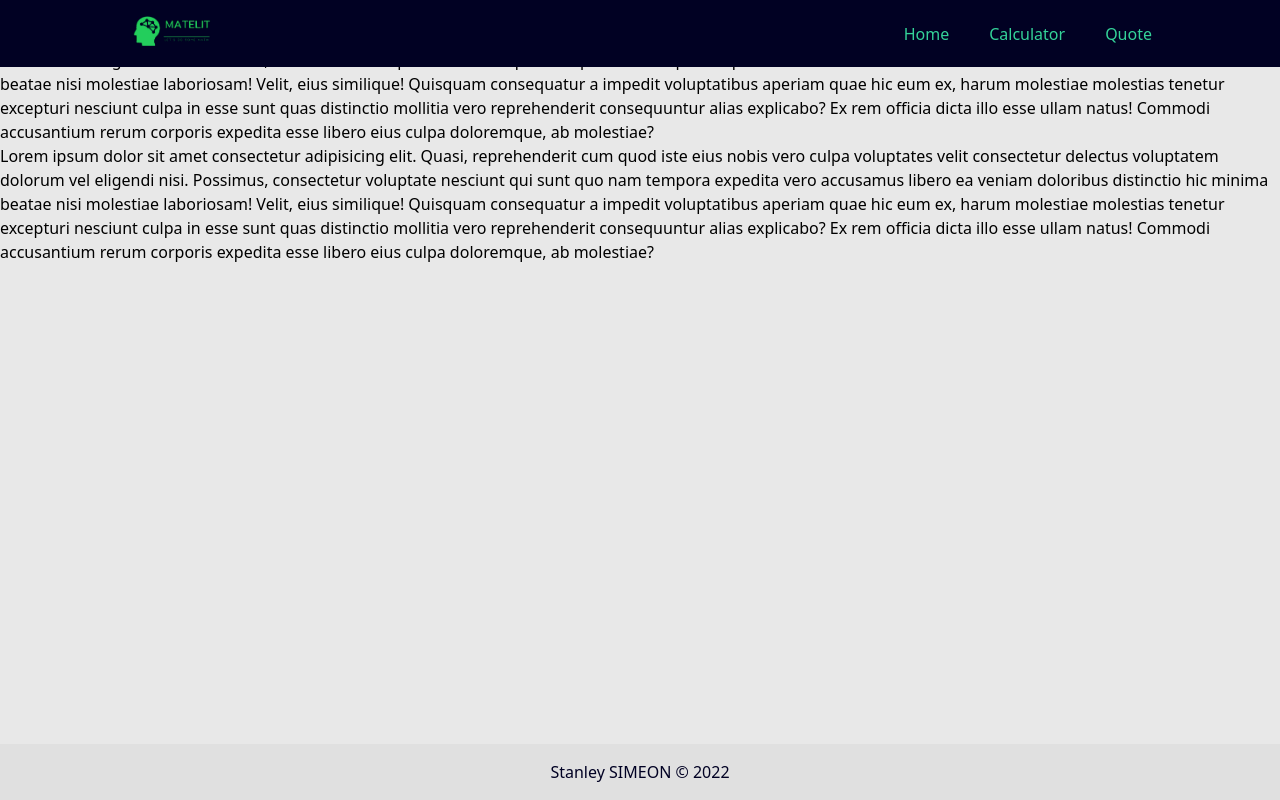
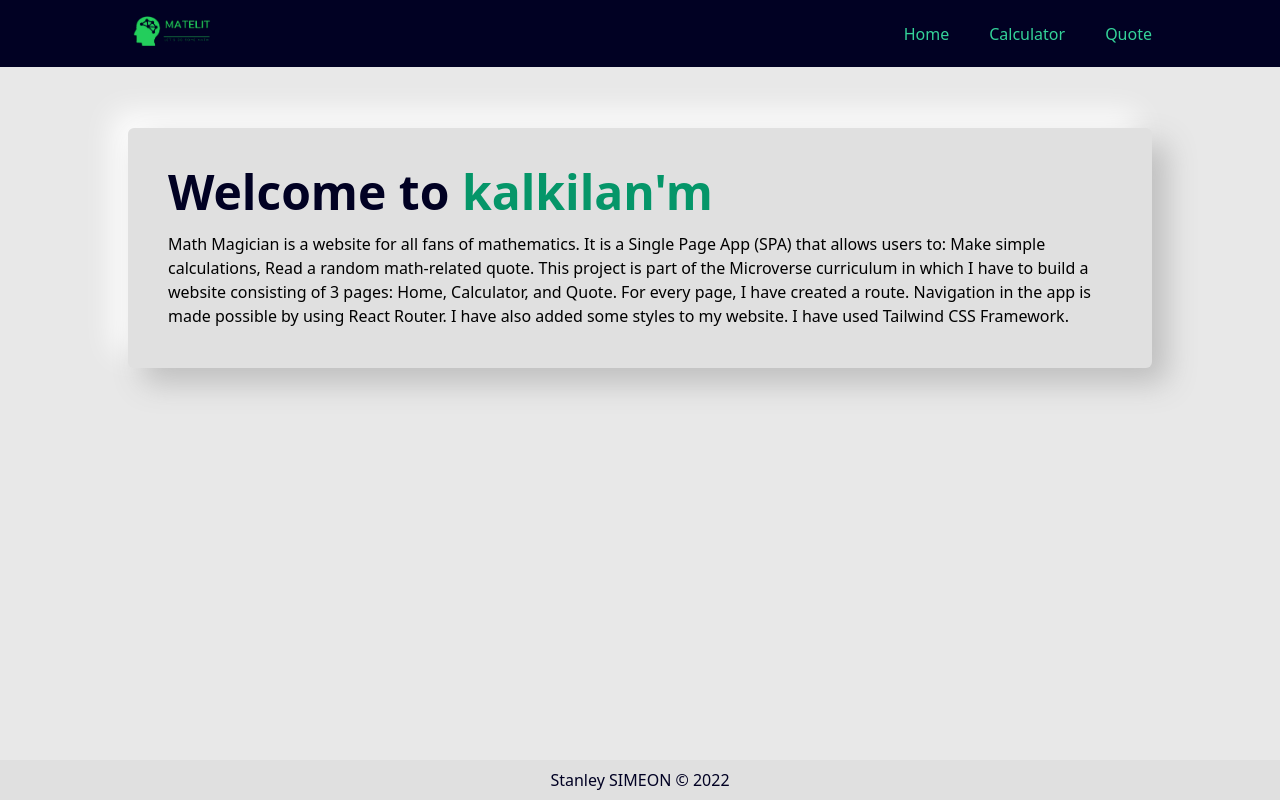
Before and after one commit to stanleySimeon/maths-magician, a React (Create React App) app: page /home in a window 1280 px wide. Built offline with nearby package versions, Linux system fonts and the light colour scheme.

Commit message:
Add style

```diff
--- a/package.json
+++ b/package.json
@@ -20,6 +20,8 @@
     "react-scripts": "^5.0.1",
     "tailwindcss": "^2.2.19",
     "web-vitals": "^2.1.4",
+    "wow": "^0.0.6",
+    "wowjs": "^1.1.3",
     "yarn": "^1.22.18"
   },
   "scripts": {
--- a/src/App.js
+++ b/src/App.js
@@ -1,5 +1,7 @@
-import { React } from 'react';
+/* eslint-disable react/prefer-stateless-function */
+import { React, Component } from 'react';
 import { BrowserRouter as Router, Routes, Route } from 'react-router-dom';
+import WOW from 'wowjs';
 import Navigation from './components/Navigation';
 import Home from './components/Home';
 import Calculator from './components/Calculator';
@@ -7,9 +9,16 @@ import Quote from './components/Quote';
 import Footer from './components/Footer';
 import './index.css';
 
-export default function App() {
+export default class App extends Component {
+  componentDidMount() {
+    new WOW.WOW({
+      live: false,
+    }).init();
+  }
+
+  render() {
     return (
-    <div className="App bg-math-background h-screen">
+      <div className="App relative">
         <Router>
           <Navigation />
           <Routes>
@@ -22,3 +31,4 @@ export default function App() {
       </div>
     );
   }
+}
--- a/src/components/Calculator.js
+++ b/src/components/Calculator.js
@@ -21,9 +21,24 @@ const Calculator = () => {
   };
   return (
     <>
-      <div className="px-2 md:px-16 lg:px-32 pt-28 lg:pt-36 flex flex-col justify-center items-center">
-        <h2 className="hidden">Let&apos;s do some math!</h2>
-        <div className="card bg-#e0e0e0 w-11/12 rounded-2xl p-4 md:w-8/12">
+      <div className="px-2 md:px-16 lg:px-32 pt-28 lg:pt-36 flex flex-col md:flex-row md:gap-8 justify-center items-center">
+        <h2 className="wow bounceIn hidden md:block text-7xl lg:text-8xl font-bold text-gray-900">
+          <span>
+            Let&apos;s do
+          </span>
+          {' '}
+          <span>
+            some
+          </span>
+          {' '}
+          <br />
+          {' '}
+          math
+          <span className="text-green-500">
+            !
+          </span>
+        </h2>
+        <div className="card bg-math-smartCard w-11/12 rounded-2xl p-4 md:w-8/12">
           <div className="bg-math-background shadow-md w-full h-12 md:h-20 mb-4 rounded-xl flex justify-end items-center text-xl md:text-3xl text-math-header text-opacity-95 px-4 font-semibold">
             {result}
           </div>
--- a/src/components/Home.js
+++ b/src/components/Home.js
@@ -3,34 +3,25 @@ import React from 'react';
 export default function Home() {
   return (
     <>
-      <div className="description">
-        <h2> Welcome to our page! </h2>
-        <p>
-          Lorem ipsum dolor sit amet consectetur adipisicing elit.
-          Quasi, reprehenderit cum quod iste eius nobis vero culpa voluptates
-          velit consectetur delectus voluptatem dolorum vel eligendi nisi.
-          Possimus, consectetur voluptate nesciunt qui sunt quo nam tempora
-          expedita vero accusamus libero ea veniam doloribus distinctio hic minima
-          <br />
-          beatae nisi molestiae laboriosam! Velit, eius similique! Quisquam consequatur a
-          impedit voluptatibus aperiam quae hic eum ex, harum molestiae molestias tenetur
-          excepturi nesciunt culpa in esse sunt quas distinctio mollitia vero reprehenderit
-          consequuntur alias explicabo? Ex rem officia dicta illo esse ullam natus! Commodi
-          accusantium rerum corporis expedita esse libero eius culpa doloremque, ab molestiae?
-        </p>
-        <p>
-          Lorem ipsum dolor sit amet consectetur adipisicing elit.
-          Quasi, reprehenderit cum quod iste eius nobis vero culpa voluptates
-          velit consectetur delectus voluptatem dolorum vel eligendi nisi.
-          Possimus, consectetur voluptate nesciunt qui sunt quo nam tempora
-          expedita vero accusamus libero ea veniam doloribus distinctio hic minima
-          <br />
-          beatae nisi molestiae laboriosam! Velit, eius similique! Quisquam consequatur a
-          impedit voluptatibus aperiam quae hic eum ex, harum molestiae molestias tenetur
-          excepturi nesciunt culpa in esse sunt quas distinctio mollitia vero reprehenderit
-          consequuntur alias explicabo? Ex rem officia dicta illo esse ullam natus! Commodi
-          accusantium rerum corporis expedita esse libero eius culpa doloremque, ab molestiae?
-        </p>
+      <div className="container-fluid px-2 md:px-16 lg:px-32 pt-20 pb-12 md:pt-28 lg:pt-32">
+        <div className="card p-2 md:p-10 bg-math-smartCard rounded-md mb-4 backdrop-filter backdrop-blur-5xl">
+          <h2 className="text-5xl mb-4 text-math-header font-bold">
+            {' '}
+            Welcome to
+            {' '}
+            <span className="text-green-600">kalkilan&#39;m</span>
+          </h2>
+          <p>
+            Math Magician is a website for all fans of mathematics.
+            It is a Single Page App (SPA) that allows users to:
+            Make simple calculations, Read a random math-related quote.
+            This project is part of the Microverse curriculum in
+            which I have to build a website consisting of 3 pages: Home, Calculator, and Quote.
+            For every page, I have created a route.
+            Navigation in the app is made possible by using React Router.
+            I have also added some styles to my website. I have used Tailwind CSS Framework.
+          </p>
+        </div>
       </div>
     </>
   );
--- a/src/components/Navigation.js
+++ b/src/components/Navigation.js
@@ -17,7 +17,7 @@ export default function Navigation() {
   const hide = () => setIsOpen(false);
 
   return (
-    <header className="header fixed w-full top-0 flex justify-between p-2 md:py-4 md:px-16 lg:px-32  text-white bg-math-header select-none">
+    <header className="header fixed w-full top-0 flex justify-between p-2 md:py-4 md:px-16 lg:px-32  text-white bg-math-header select-none z-50">
       <Link to="Home" className="logo">
         <img src={mathLogo} alt="math logo" className="w-16 md:w-20 lg:w-24" />
       </Link>
--- a/src/components/footer.js
+++ b/src/components/footer.js
@@ -2,7 +2,7 @@ import React from 'react';
 
 function Footer() {
   return (
-    <div className="flex justify-center items-center w-full bg-math-smartCard h-14 absolute bottom-0">
+    <div className="flex justify-center items-center w-full bg-math-smartCard h-10 fixed bottom-0 z-0">
       <p className="text-math-header">
         Stanley SIMEON ©
         {' '}
--- a/src/index.css
+++ b/src/index.css
@@ -1,6 +1,13 @@
 @tailwind base;
 @tailwind components;
 @tailwind utilities;
+
+body {
+  box-sizing: border-box;
+  margin: 0;
+  padding: 0;
+  background-color: #e8e8e8;
+}
 
 .card {
   background: #e0e0e0;
```
Also changed, not shown: 1 other file (tests, documents, lock files or other folders). Lines whose indentation alone changed are shown as unchanged.
